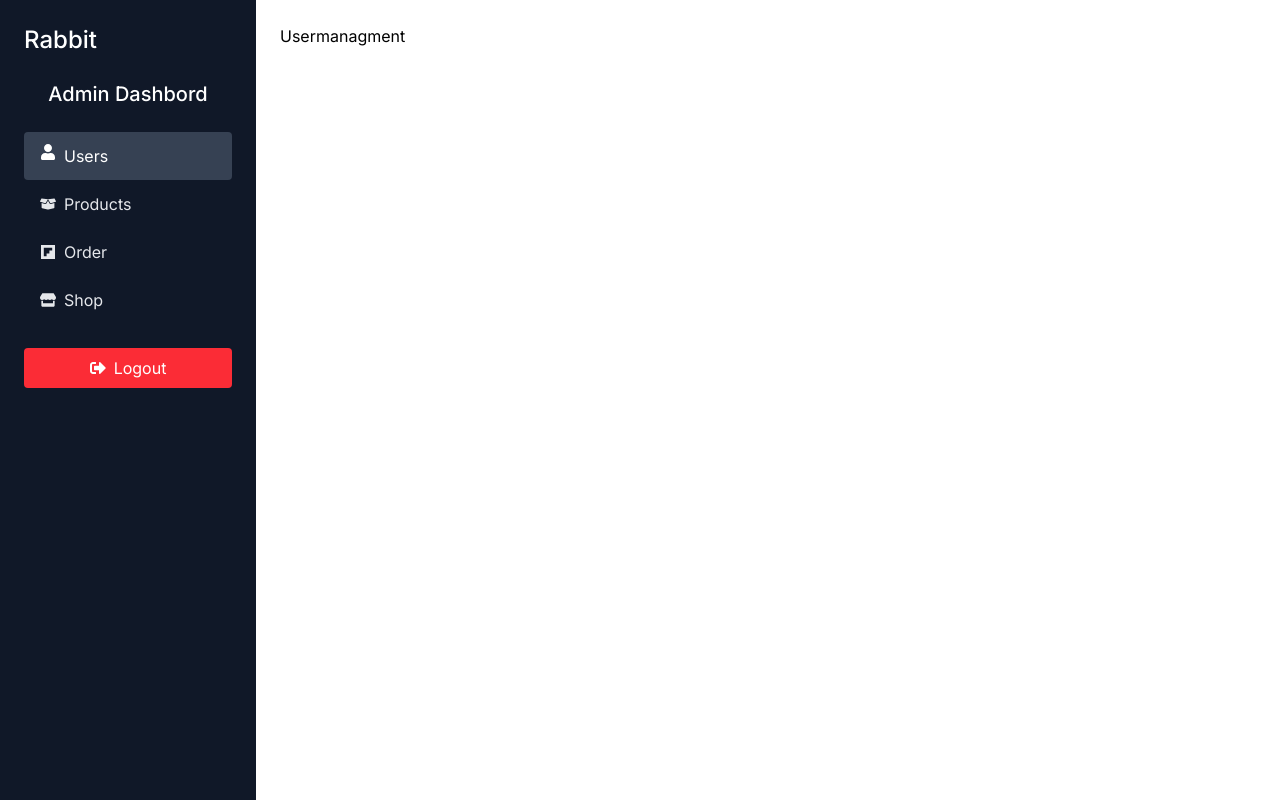
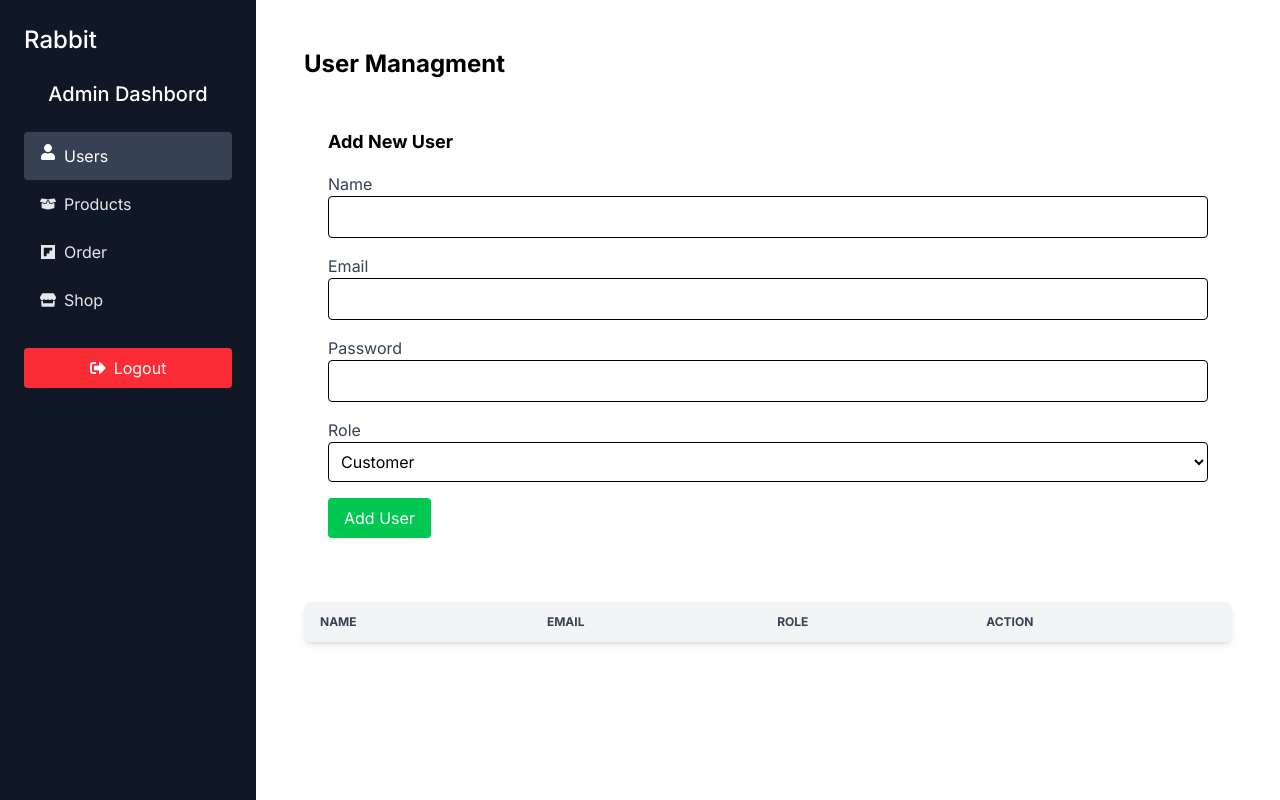
Before and after one commit to ayushghosh-123/E-commerce, a React (Vite) app in the folder frontend/: page /admin/users in a window 1280 px wide. Built offline with nearby package versions, Linux system fonts and the light colour scheme.

Commit message:
fix: add vite for vercel build

```diff
--- a/frontend/package.json
+++ b/frontend/package.json
@@ -30,6 +30,6 @@
     "eslint-plugin-react-hooks": "^5.2.0",
     "eslint-plugin-react-refresh": "^0.4.20",
     "globals": "^16.2.0",
-    "vite": "^7.0.0"
+    "vite": "^7.0.5"
   }
 }
--- a/frontend/src/Component/Admin/Usermanagment.jsx
+++ b/frontend/src/Component/Admin/Usermanagment.jsx
@@ -1,8 +1,87 @@
-import React from 'react'
+import React, { useState } from 'react'
 
 const Usermanagment = () => {
+
+  const users = {
+      name: "John Doe",
+      email: "John@example.com",
+      role: "admin"
+  }
+
+  const [formData, setFormData] = useState(
+    {
+      name: "",
+      email: "",
+      password: "",
+      role: "Customer"
+    }
+  )
+
+  const handleChange = (e) =>{
+    setFormData({
+      ...formData,
+      [e.target.name]: e.target.value
+    })
+  }
+
+  const handleSubmit = (e)=>{
+    e.preventDefault()
+    console.log(formData)
+    setFormData({
+      name: "",
+      email: "",
+      passsword: "",
+      role: "Customer"
+    })
+  }
+
   return (
-    <div>Usermanagment</div>
+    <div className='max-w-7xl mx-auto p-6'>
+      <h2 className="text-2xl font-bold mb-6">User Managment</h2>
+      {/* Add New User From */}
+      <div className="p-6 rounded-lg mb-6">
+        <h3 className="text-lg font-bold mb-4">Add New User</h3>
+        <form onSubmit={handleSubmit}>
+          <div className="mb-4">
+            <label className="block text-gray-700">Name</label>
+            <input type="text" name='name' value={formData.name} onChange={handleChange} className='w-full p-2 border rounded' />
+          </div>
+           <div className="mb-4">
+            <label className="block text-gray-700">Email</label>
+            <input type="email" name='email' value={formData.email} onChange={handleChange} className='w-full p-2 border rounded' />
+          </div>
+           <div className="mb-4">
+            <label className="block text-gray-700">Password</label>
+            <input type="password" name='password' value={formData.password} onChange={handleChange} className='w-full p-2 border rounded' />
+          </div>
+           <div className="mb-4">
+            <label className="block text-gray-700">Role</label>
+           <select name="role" value={formData.role} onChange={handleChange} className='w-full p-2 border rounded'>
+            <option value="customer">Customer</option>
+            <option value="admin">Admin</option>
+           </select>
+          </div>
+           <div className="mb-4">
+              <button type='submit' className='bg-green-500 text-white py-2 px-4 rounded hover:bg-green-600' >Add User</button>
+          </div>
+        </form>
+      </div>
+
+      {/* user list Managment */}
+      <div className="overflow-x-auto shadow-md sm:rounded-lg">
+        <table className="min-w-full text-left text-gray-500">
+          <thead className='bg-gray-100 text-xs uppercase text-gray-700'>
+            <tr>
+              <th className='py-3 px-4'>Name</th>
+              <th className='py-3 px-4'>Email</th>
+              <th className='py-3 px-4'>Role</th>
+              <th className='py-3 px-4'>Action</th>
+            </tr>
+          </thead>
+        </table>
+      </div>
+    </div>
+
   )
 }
 
```
Also changed, not shown: 2 other files (tests, documents, lock files or other folders).
